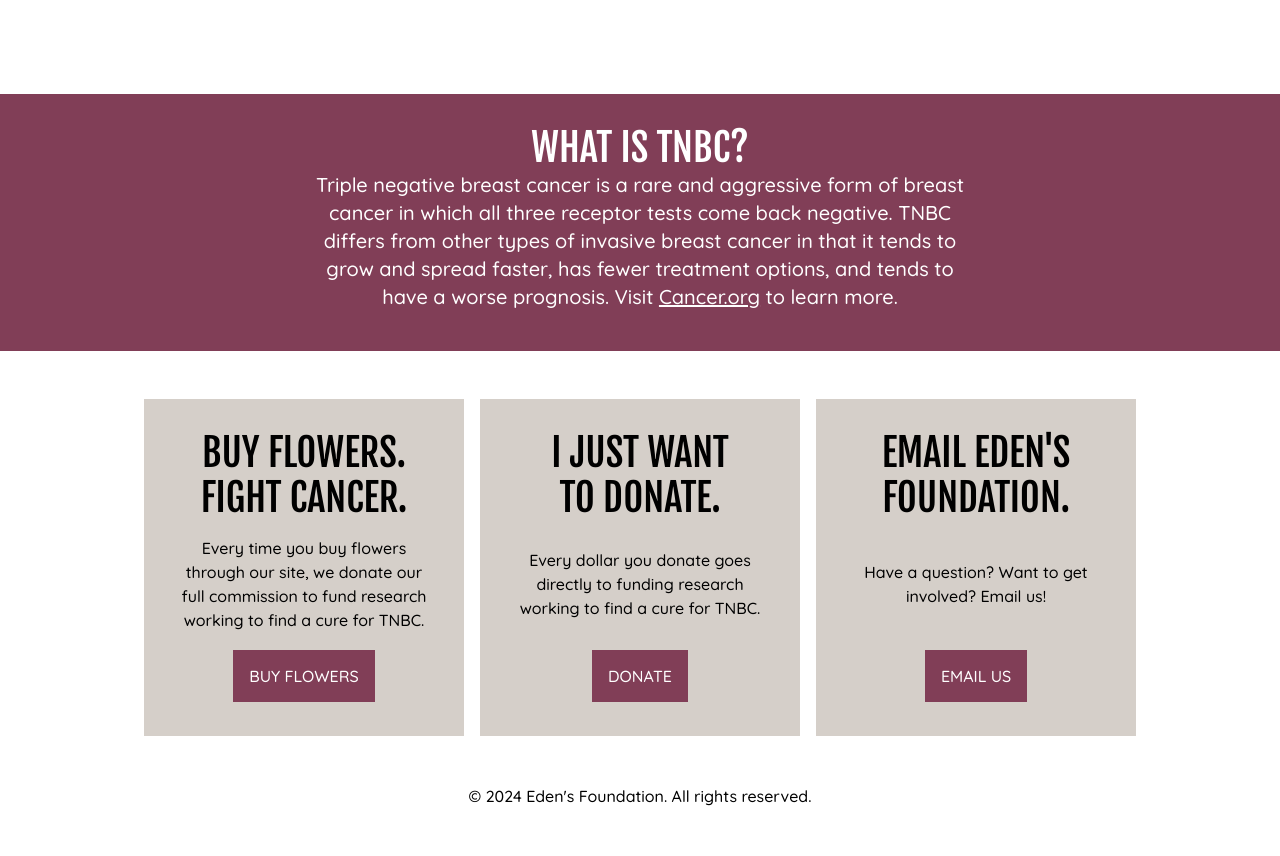
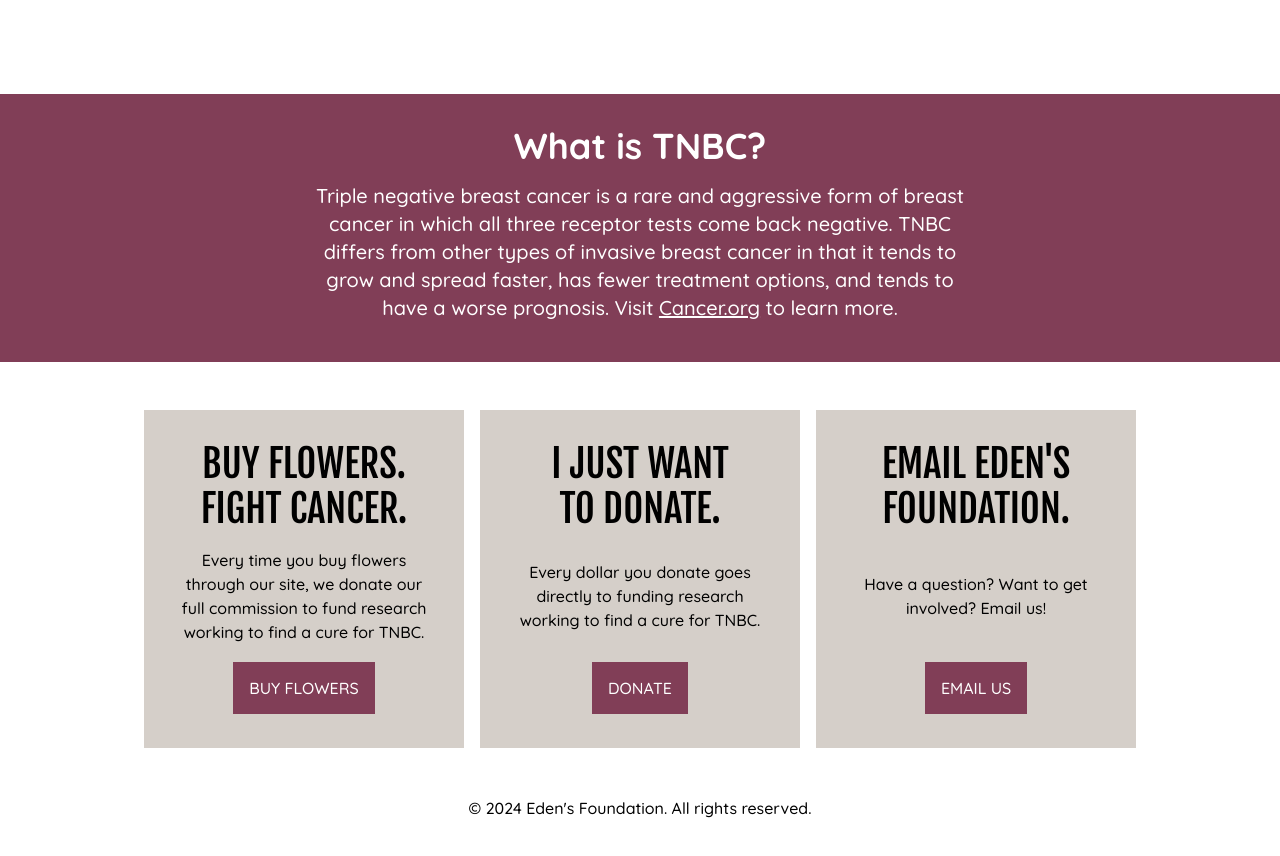
Before and after one commit to maxschmeling/edens-flower-garden, a Next.js app: page / in a window 1280 px wide. Shown: the part 1645-2501 px from the top of the page. Built offline with nearby package versions, Linux system fonts and the light colour scheme.

Commit message:
matching title style for TNBC

```diff
--- a/src/app/components/Home/WhatIsTnbc.tsx
+++ b/src/app/components/Home/WhatIsTnbc.tsx
@@ -1,9 +1,9 @@
 export default function WhatIsTnbc() {
   return (
-    <section className="bg-primary pb-6 pt-8 text-white" id="tnbc">
+    <section className=" bg-primary pb-6 pt-8 text-white" id="tnbc">
       <div className="content text-center">
         <div className="mx-4 md:mx-12 lg:mx-24">
-          <h2 className="caps">What is TNBC?</h2>
+        <h2 className="text-4xl font-bold mb-4">What is TNBC?</h2>
           <p className="text-xl mb-4">Triple negative breast cancer is a rare and aggressive form of breast
           cancer in which all three receptor tests come back negative. TNBC differs from other types of
           invasive breast cancer in that it tends to grow and spread faster, has fewer treatment options,
```
